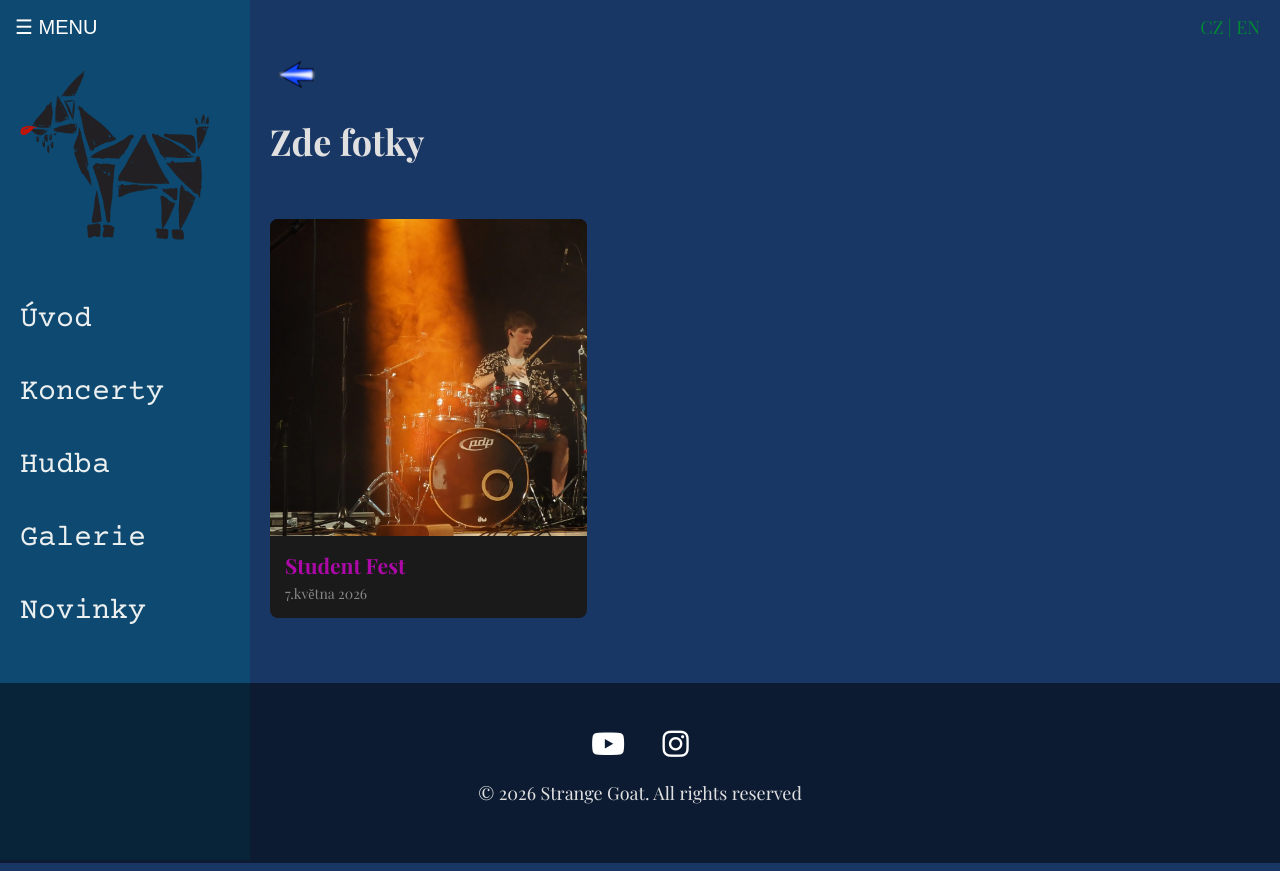
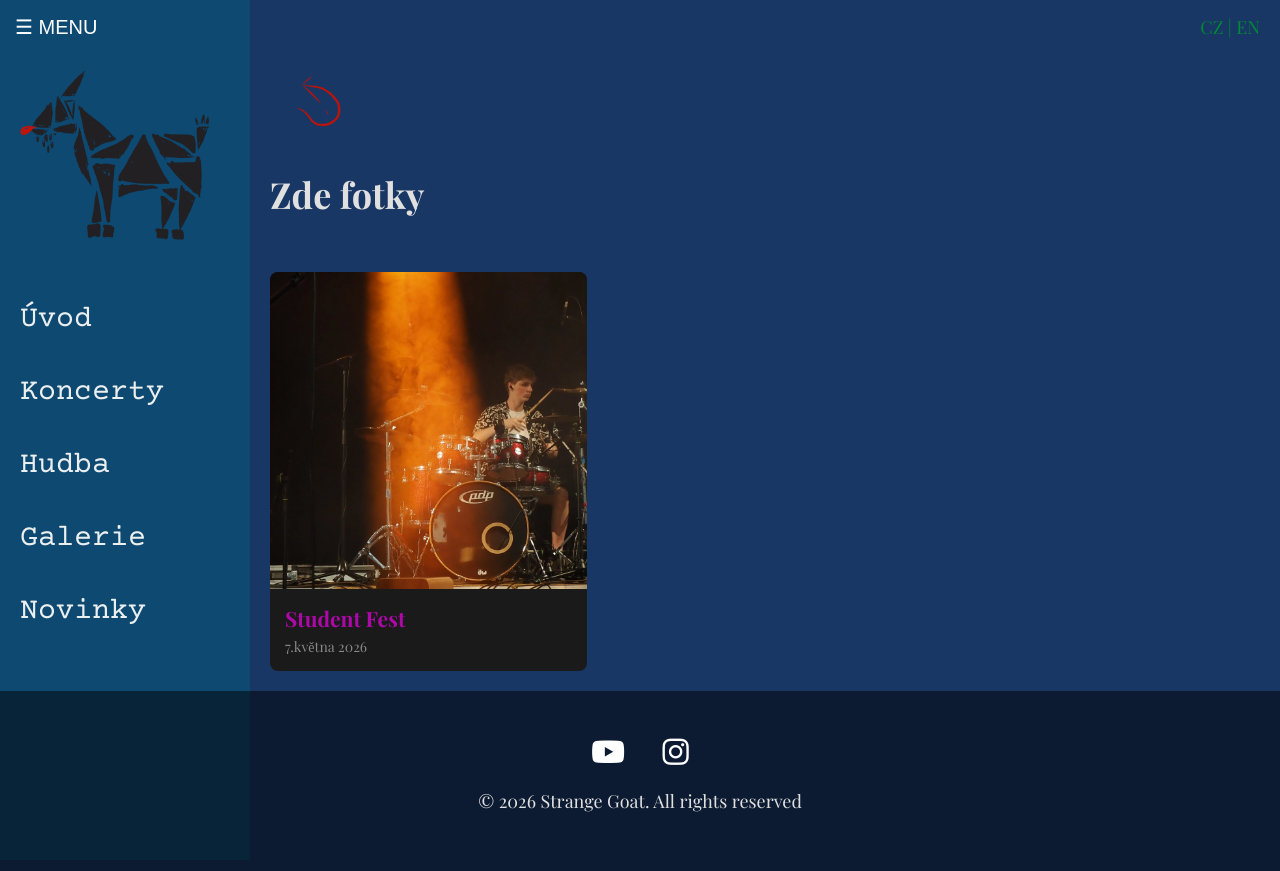
Before and after one commit to xsedlaj00/Web-for-StrangeGoat, a Flask app: page /galerie in a window 1280 px wide. Run offline with Flask 3, Linux system fonts and the light colour scheme; some web fonts are replaced.

Commit message:
Pridana sipka

```diff
--- a/static/style.css
+++ b/static/style.css
@@ -257,10 +257,11 @@ body.stranka-koncerty {
     background-color: transparent;
     border: none;
     cursor: pointer;
+    size: 80px;
 }
 
 #back-tlacitko img {
-    width: 4rem; /* 40px */
+    width: 8rem; /* 40px */
 }
 
 #hero-sekce {
```
Also changed, not shown: static/sipka.png, 1 other file.
